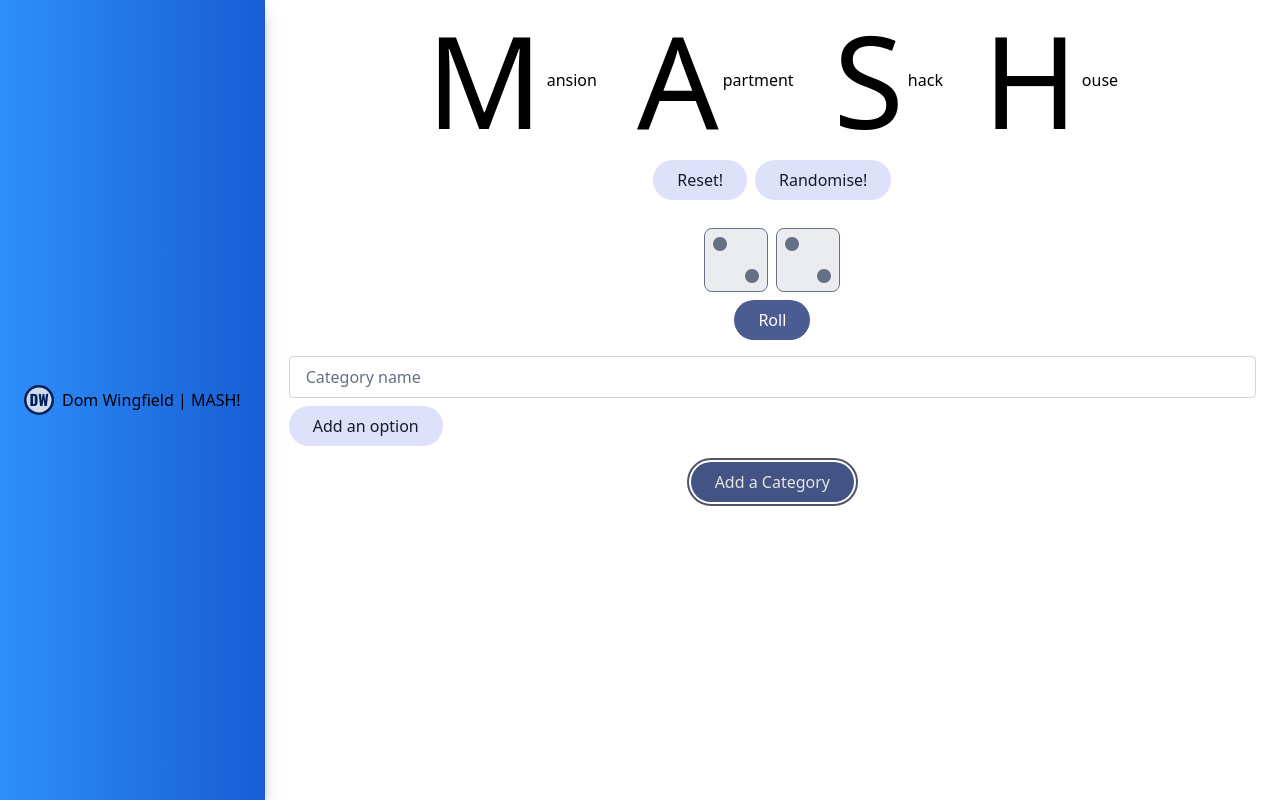
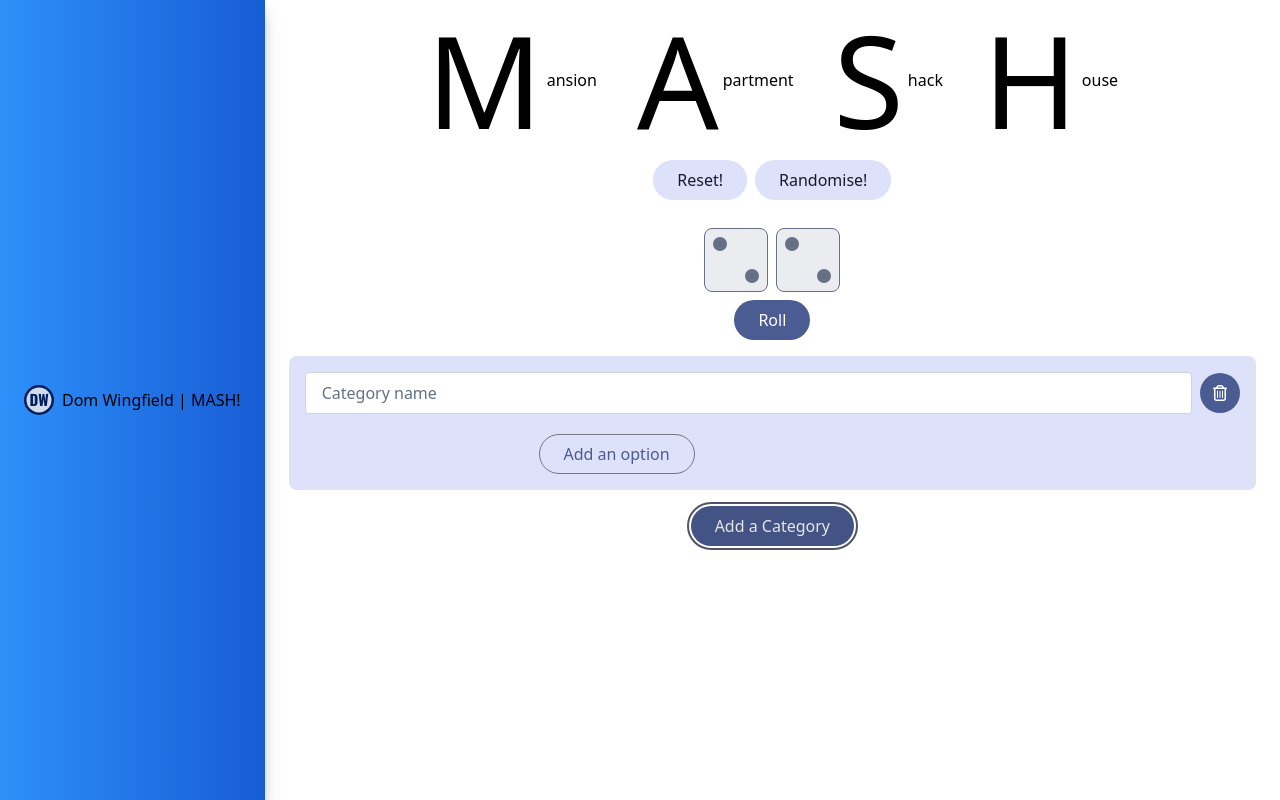
Before and after one commit to djwingfield/gelt-mash, a Vue app in the folder apps/gelt-mash/: page / in a window 1280 px wide. Both pictures are taken after a click on the button "Add a Category". Built offline with nearby package versions, Linux system fonts and the light colour scheme.

Commit message:
Add styling to removed options

```diff
--- a/apps/gelt-mash/src/components/mash/CategoryForm.vue
+++ b/apps/gelt-mash/src/components/mash/CategoryForm.vue
@@ -13,14 +13,37 @@ const inputRefs = ref<HTMLInputElement[]>([]);
 </script>
 
 <template>
-    <div class="flex flex-col gap-2">
+    <div class="flex flex-col items-center gap-2 card">
+        <div class="w-[100%] mb-3">
+            <div v-if="!mashStore.mashing && !mashStore.mashed" class="flex items-center gap-2">
                 <input
                     v-model="category.name"
                     :id="'category-name-input-' + category.id"
                     placeholder="Category name"
                     class="grow"
                 />
-        <div v-for="option of category.options" class="flex gap-2">
+                <button
+                    filled
+                    icon
+                    @click="mashStore.removeCategory(category.id)"
+                    :disabled="mashStore.mashing || mashStore.mashed"
+                >
+                    <fa-icon iconName="trash-can"></fa-icon>
+                </button>
+            </div>
+            <div v-else class="flex-grow">
+                <span class="text-xl font-semibold">{{ category.name }}</span>
+            </div>
+        </div>
+        <div
+            :class="{
+                'flex flex-col gap-3': true,
+                'w-[50%]': !mashStore.mashing && !mashStore.mashed,
+                'w-[100%]': mashStore.mashing || mashStore.mashed,
+            }"
+        >
+            <div v-for="option of category.options">
+                <div v-if="!mashStore.mashing && !mashStore.mashed" class="flex gap-2">
                     <input
                         v-model="option.name"
                         ref="inputRefs"
@@ -29,17 +52,26 @@ const inputRefs = ref<HTMLInputElement[]>([]);
                         placeholder="Option name"
                         class="grow"
                     />
-            <button icon @click="mashStore.removeOption(category.id, option.id)">
+                    <button
+                        icon
+                        outline
+                        @click="mashStore.removeOption(category.id, option.id)"
+                        :disabled="mashStore.mashing"
+                    >
                         <fa-icon iconName="trash-can"></fa-icon>
                     </button>
                 </div>
+                <span v-else :class="{ 'opacity-50': option.removed }">{{ option.name }}</span>
+            </div>
             <button
+                v-if="!mashStore.mashing && !mashStore.mashed"
                 class="self-start"
-            tonal
+                outline
                 @click="mashStore.addOption(category.id, '')"
                 :disabled="!canAddMoreOptions(category)"
             >
                 Add an option
             </button>
         </div>
+    </div>
 </template>
--- a/apps/gelt-mash/src/components/mash/Mash.vue
+++ b/apps/gelt-mash/src/components/mash/Mash.vue
@@ -1,7 +1,7 @@
 <script setup lang="ts">
 import { useMashStore } from '../../stores/mash';
-import DiceRoller from '../dice/DiceRoller.vue';
 import CategoryForm from './CategoryForm.vue';
+import DiceRoller from './dice/DiceRoller.vue';
 import MashHeader from './MashHeader.vue';
 const mashStore = useMashStore();
 </script>
--- a/apps/gelt-mash/src/components/dice/DiceRoller.vue
+++ b/apps/gelt-mash/src/components/mash/dice/DiceRoller.vue
@@ -1,6 +1,6 @@
 <script setup lang="ts">
 import { ref } from 'vue';
-import { useMashStore } from '../../stores/mash';
+import { useMashStore } from '../../../stores/mash';
 import Dice from './Dice.vue';
 
 const mashStore = useMashStore();
--- a/apps/gelt-mash/src/stores/mash.ts
+++ b/apps/gelt-mash/src/stores/mash.ts
@@ -9,6 +9,7 @@ interface MashState {
     minCategories: number;
     error?: string;
     mashing: boolean;
+    mashed: boolean;
 }
 
 const MASH_CATEGORY_NAME = 'MASH';
@@ -22,6 +23,7 @@ const initialMashState: MashState = {
     maxCategories: 10,
     minCategories: 3,
     mashing: false,
+    mashed: false,
 };
 
 export const useMashStore = defineStore('counter', {
@@ -62,6 +64,7 @@ export const useMashStore = defineStore('counter', {
         },
         reset() {
             this.categories = [defaultMashCategory()];
+            this.mashed = false;
         },
         randomize() {
             this.categories = generateRandomMashData({
@@ -91,6 +94,7 @@ export const useMashStore = defineStore('counter', {
                 removeIndex += count - 1;
             }
 
+            this.mashed = true;
             this.mashing = false;
         },
     },
--- a/apps/gelt-mash/src/style.css
+++ b/apps/gelt-mash/src/style.css
@@ -66,7 +66,8 @@
         @apply px-4 py-2 rounded border border-gray-300 text-gray-900 placeholder:text-gray-500;
     }
 
-    .dice {
+    .card {
+        @apply p-4 bg-secondary-container text-secondary-container-content rounded-lg;
     }
 }
 
```
Also changed, not shown: apps/gelt-mash/src/components/mash/dice/Dice.vue (renamed from apps/gelt-mash/src/components/dice/Dice.vue). Lines whose indentation alone changed are shown as unchanged.
